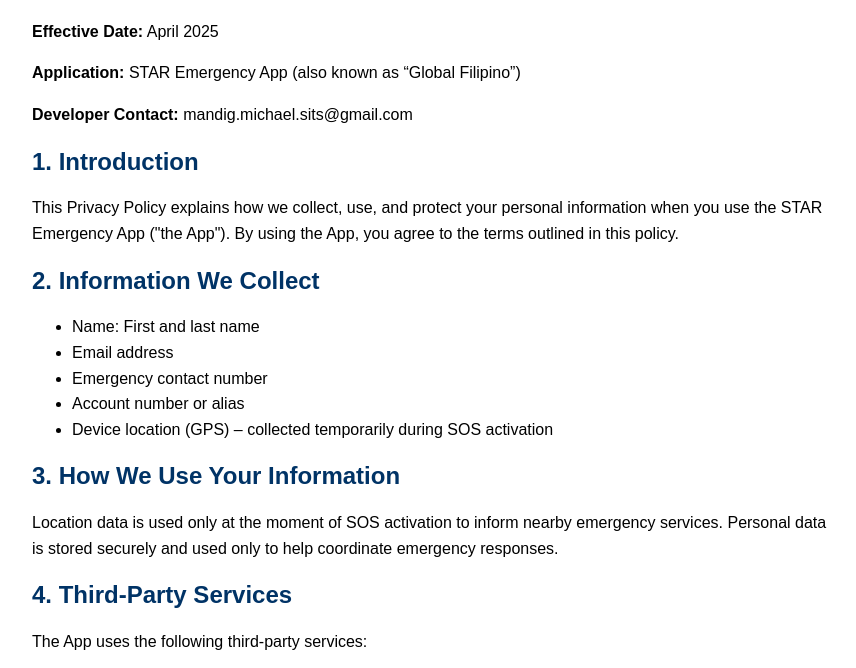
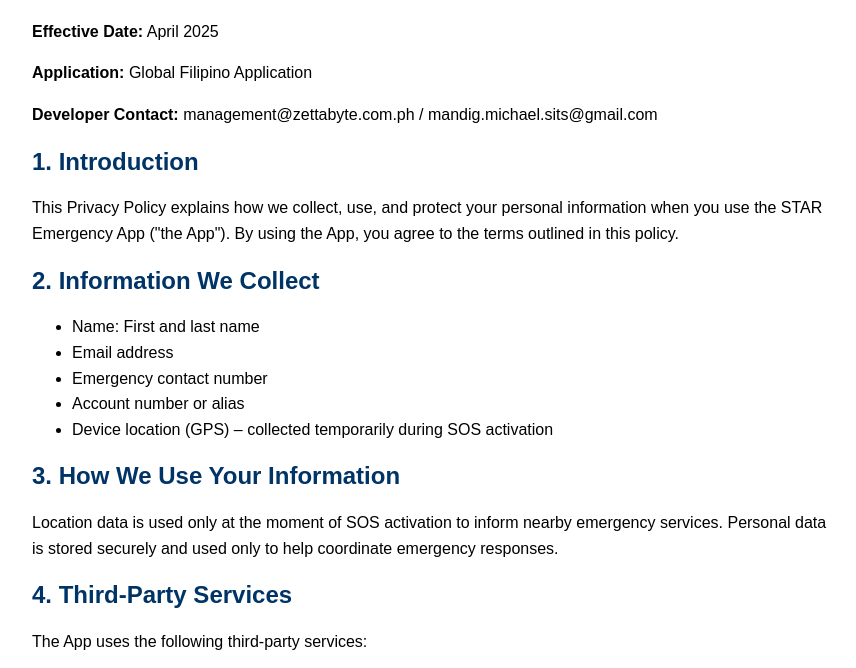
Before and after one commit to Global-Filipino/privacy-policy, a plain HTML site: page index.html in a window 1280 px wide. Shown: the part 93-761 px from the top of the page, without its empty margins (208-1064 px from the left). Drawn offline with Linux system fonts and the light colour scheme.

Commit message:
Update index.html

```diff
--- a/index.html
+++ b/index.html
@@ -13,8 +13,8 @@
 <body>
     <h1>Privacy Policy</h1>
     <p><strong>Effective Date:</strong> April 2025</p>
-    <p><strong>Application:</strong> STAR Emergency App (also known as “Global Filipino”)</p>
-    <p><strong>Developer Contact:</strong> mandig.michael.sits@gmail.com</p>
+    <p><strong>Application:</strong> Global Filipino Application </p>
+    <p><strong>Developer Contact:</strong> management@zettabyte.com.ph / mandig.michael.sits@gmail.com</p>
 
     <h2>1. Introduction</h2>
     <p>This Privacy Policy explains how we collect, use, and protect your personal information when you use the STAR Emergency App ("the App"). By using the App, you agree to the terms outlined in this policy.</p>
```
